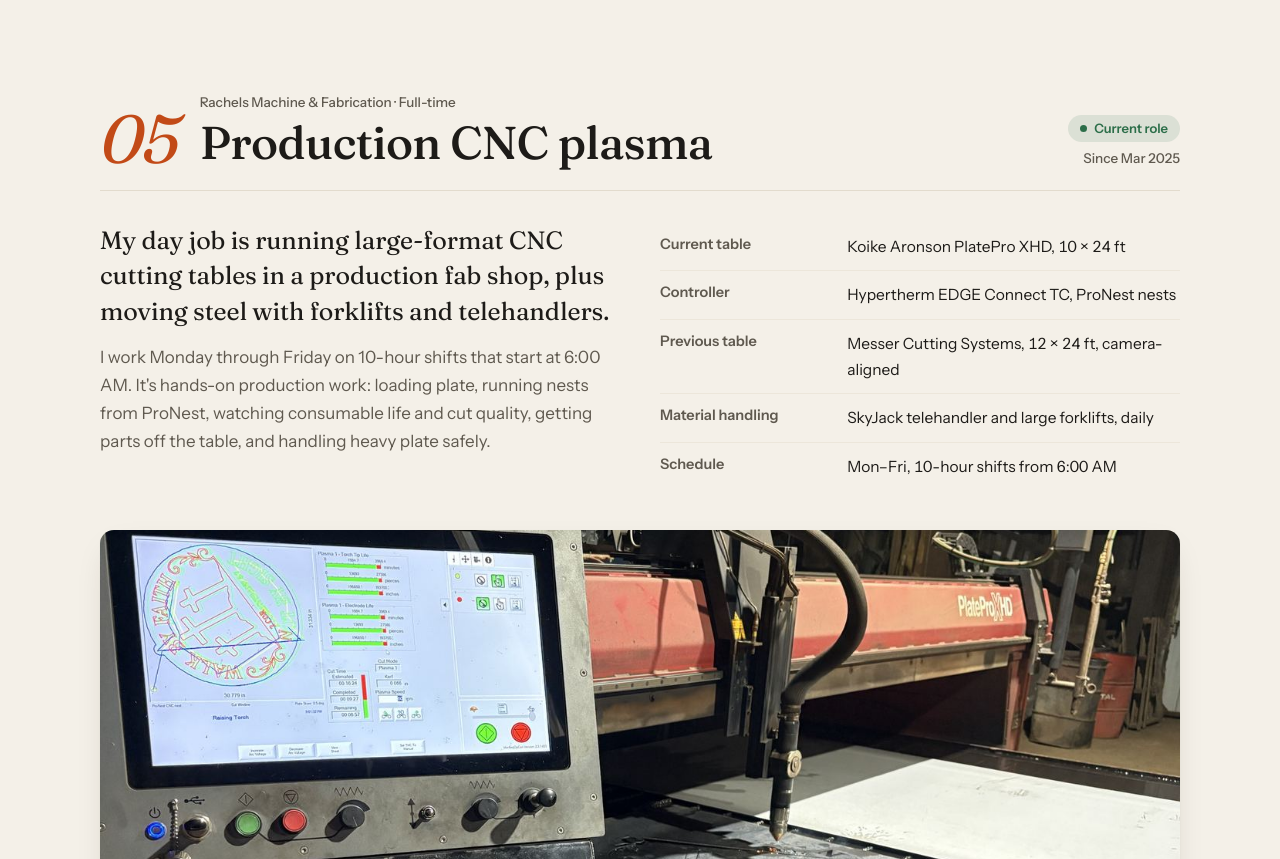
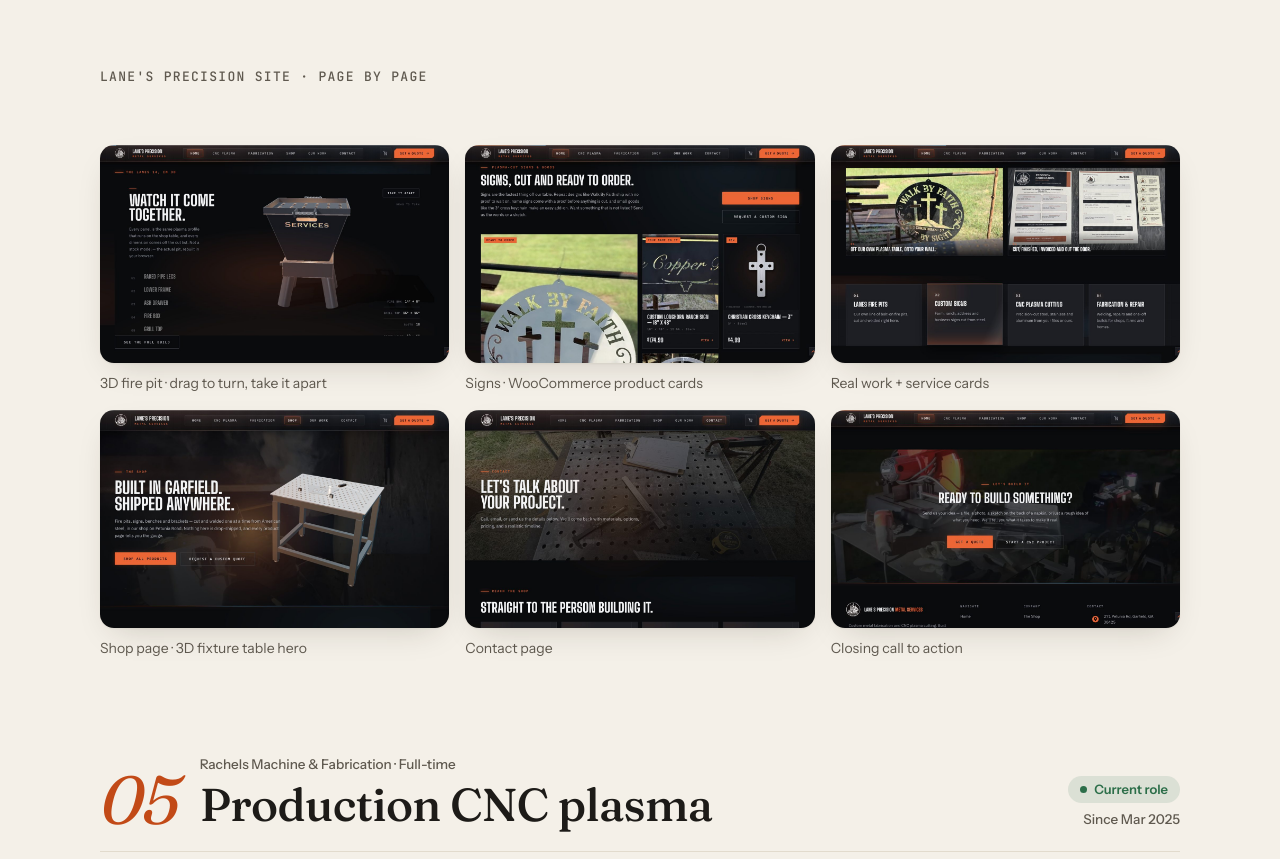
Before and after one commit to lanesprecisionmetalservices/hunter-lane-portfolio, a plain HTML site: page index.html in a window 1280 px wide. Shown: the part 10097-10956 px from the top of the page. Drawn offline with Linux system fonts and the light colour scheme.

Commit message:
Websites: Hunter's own screenshots of the Lane's Precision site (lead + page-by-page gallery)
Co-Authored-By: Claude Opus 5.5 <noreply@anthropic.com>
Claude-Session: https://claude.ai/code/session_012PM4Ekr2HB5qnErRrdkzM7

```diff
--- a/index.html
+++ b/index.html
@@ -209,6 +209,9 @@ figcaption b{color:var(--ink);font-weight:600}
 .webs{display:grid;grid-template-columns:1.3fr 1fr;gap:20px}
 .webs > figure:first-child{grid-row:span 2}
 .webs > figure:first-child img{aspect-ratio:16/12.4}
+.lp-pages{margin-top:20px}.lp-pages .fig img{aspect-ratio:16/10;object-position:top}
+.lp-pages-h{margin:32px 0 0;font:500 13px/1.2 var(--mono);letter-spacing:.1em;text-transform:uppercase;color:var(--ink-2)}
+@media (max-width:640px){.lp-pages.gallery.three > figure:first-child{grid-column:auto}.lp-pages.gallery.three > figure:first-child .fig img{aspect-ratio:16/10}}
 @media (max-width:760px){.webs{grid-template-columns:1fr}.webs > figure:first-child{grid-row:auto}.webs > figure:first-child img{aspect-ratio:16/10}}
 
 .thumbs{display:grid;grid-template-columns:repeat(3,1fr);gap:18px}
@@ -659,12 +662,21 @@ dialog.lb button{position:absolute;top:10px;right:10px;font:600 13px/1 var(--bod
         </table>
       </div>
       <div class="webs">
-        <figure><div class="fig" data-full="img/web-lp-local.jpg" tabindex="0" role="button" aria-label="Enlarge screenshot: Lane's Precision WordPress site"><img src="img/web-lp-local.jpg" alt="Lane's Precision Metal Services WordPress homepage: welding hero photo, Built with Precision headline, Get a Quote button and cut-tolerance stats" loading="lazy" style="object-position:left top"></div>
+        <figure><div class="fig" data-full="img/web-lp-home.jpg" tabindex="0" role="button" aria-label="Enlarge screenshot: Lane's Precision WordPress site"><img src="img/web-lp-home.jpg" alt="Lane's Precision Metal Services WordPress homepage: welding hero photo, Built with Precision headline, Get a Quote button and cut-tolerance stats" loading="lazy" style="object-position:left top"></div>
           <figcaption><span><b>Lane's Precision</b> · my shop's WordPress + WooCommerce store · built in LocalWP</span><span>WordPress build</span></figcaption></figure>
         <figure><div class="fig" data-full="img/web-venue.jpg" tabindex="0" role="button" aria-label="Enlarge screenshot: Venue on Main"><img src="img/web-venue.jpg" alt="Venue on Main concept site with a brick hero and an arched window illustration" loading="lazy"></div>
           <figcaption><span><b>Venue on Main</b> · event venue, Swainsboro GA · concept</span></figcaption></figure>
         <figure><div class="fig" data-full="img/web-multitude.jpg" tabindex="0" role="button" aria-label="Enlarge screenshot: Multitude Venue"><img src="img/web-multitude.jpg" alt="Multitude Venue concept site with a marquee-light frame" loading="lazy"></div>
           <figcaption><span><b>Multitude Venue</b> · 1881 building, Millen GA · concept</span></figcaption></figure>
+      </div>
+      <p class="lp-pages-h">Lane's Precision site · page by page</p>
+      <div class="gallery three lp-pages">
+        <figure><div class="fig" data-full="img/web-lp-3d.jpg" tabindex="0" role="button" aria-label="Enlarge screenshot: The Lanes 14 in 3D"><img src="img/web-lp-3d.jpg" alt="Interactive 3D fire pit model with a take-it-apart button and spec list" loading="lazy"></div><figcaption><span>3D fire pit · drag to turn, take it apart</span></figcaption></figure>
+        <figure><div class="fig" data-full="img/web-lp-signs.jpg" tabindex="0" role="button" aria-label="Enlarge screenshot: Signs shop section"><img src="img/web-lp-signs.jpg" alt="Signs section with a Walk By Faith sign, a custom longhorn ranch sign card and a cross keychain card with prices" loading="lazy"></div><figcaption><span>Signs · WooCommerce product cards</span></figcaption></figure>
+        <figure><div class="fig" data-full="img/web-lp-work.jpg" tabindex="0" role="button" aria-label="Enlarge screenshot: Work and services"><img src="img/web-lp-work.jpg" alt="Walk By Faith sign photo, printed flyer and invoice photo, and four service cards" loading="lazy"></div><figcaption><span>Real work + service cards</span></figcaption></figure>
+        <figure><div class="fig" data-full="img/web-lp-shop.jpg" tabindex="0" role="button" aria-label="Enlarge screenshot: Shop page hero"><img src="img/web-lp-shop.jpg" alt="Shop page hero reading Built in Garfield, Shipped Anywhere, with a 3D fixture table model" loading="lazy"></div><figcaption><span>Shop page · 3D fixture table hero</span></figcaption></figure>
+        <figure><div class="fig" data-full="img/web-lp-contact.jpg" tabindex="0" role="button" aria-label="Enlarge screenshot: Contact page hero"><img src="img/web-lp-contact.jpg" alt="Contact page hero over a photo of a fixture table with tools and a clipboard" loading="lazy"></div><figcaption><span>Contact page</span></figcaption></figure>
+        <figure><div class="fig" data-full="img/web-lp-cta.jpg" tabindex="0" role="button" aria-label="Enlarge screenshot: Closing call to action"><img src="img/web-lp-cta.jpg" alt="Ready to Build Something call to action over a shop photo with Get a Quote and Start a CNC Project buttons" loading="lazy"></div><figcaption><span>Closing call to action</span></figcaption></figure>
       </div>
     </div>
   </section>
```
Also changed, not shown: img/web-lp-3d.jpg (added), img/web-lp-contact.jpg (added), img/web-lp-cta.jpg (added), img/web-lp-home.jpg (added), img/web-lp-shop.jpg (added), img/web-lp-signs.jpg (added), img/web-lp-work.jpg (added).
